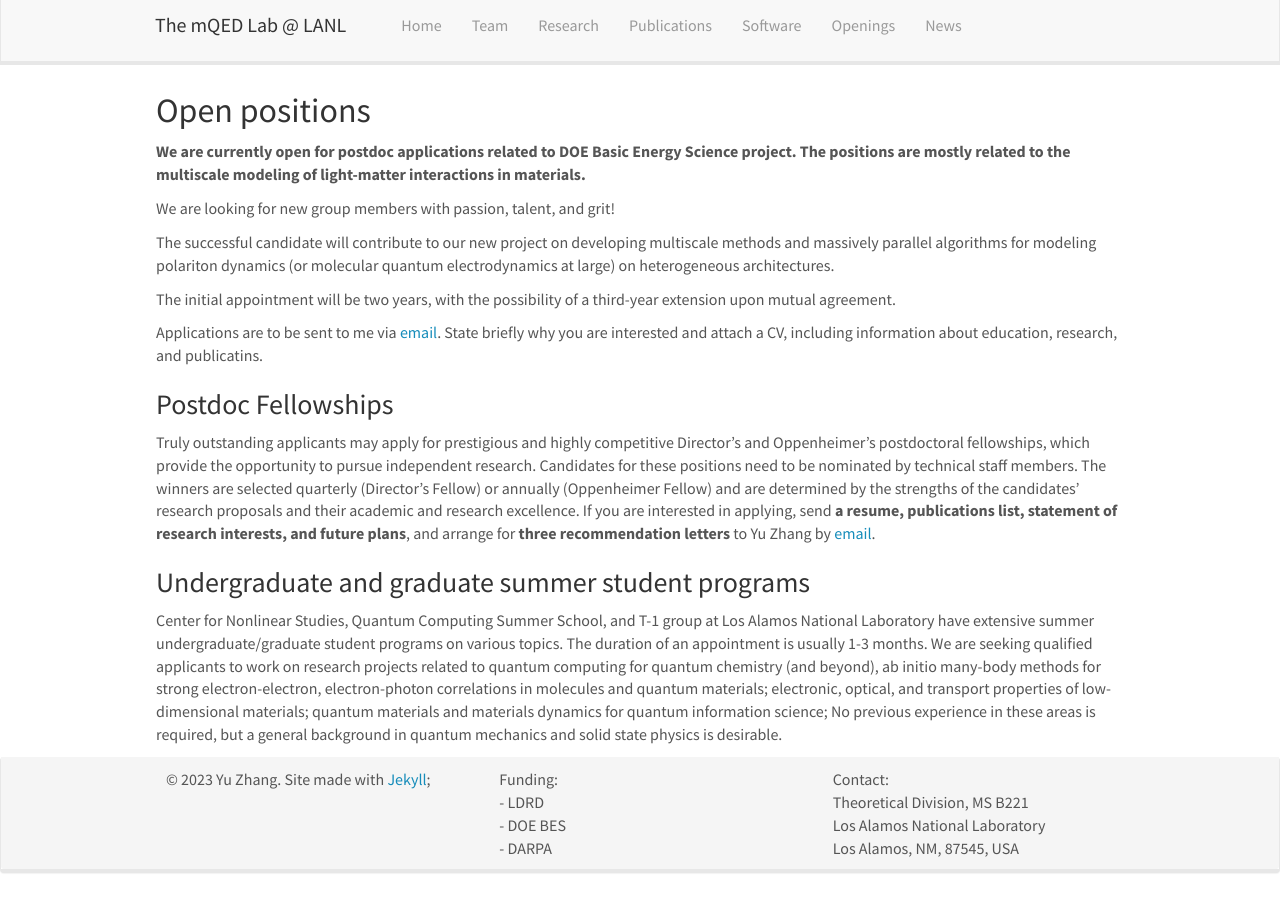
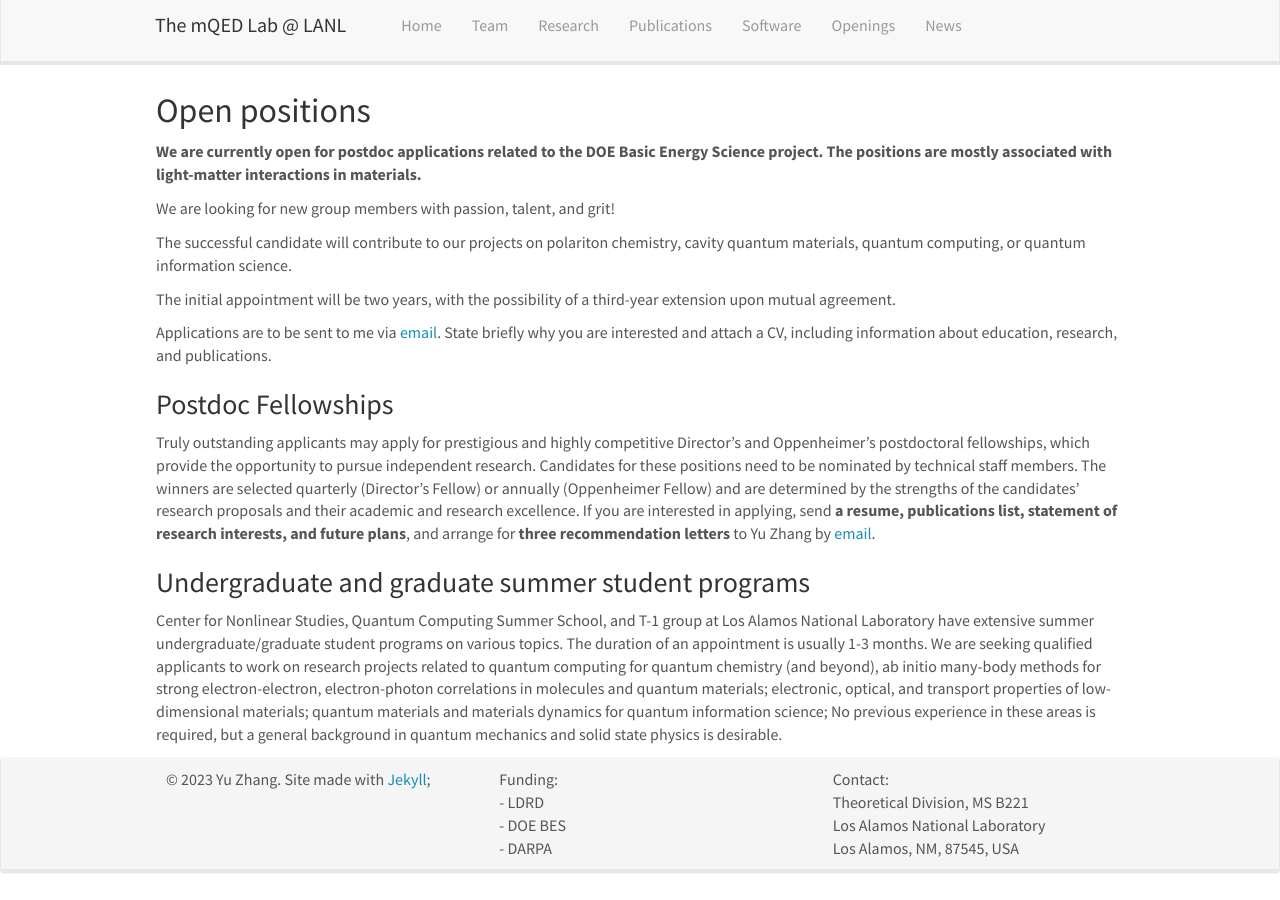
Before and after one commit to ares201005/ares201005.github.io, a Jekyll site: the page built from _pages/openings.md, in a window 1280 px wide. Built offline with Jekyll 4.4.1, drawn with Linux system fonts in a browser that asks for light colours; nearby versions of some CDN libraries; a style sheet for code colours, icons or effects is not loaded.

Commit message:
minor updates

```diff
--- a/_pages/openings.md
+++ b/_pages/openings.md
@@ -8,15 +8,18 @@ permalink: /openings
 
 ## Open positions
 
-**We are currently open for postdoc applications related to DOE Basic Energy Science project. The positions are mostly related to the multiscale modeling of light-matter interactions in materials.**
+**We are currently open for postdoc applications related to the DOE Basic Energy Science project. The positions are mostly associated with light-matter interactions in materials.**
 
-We are  looking for new group members with passion, talent, and grit!
+We are looking for new group members with passion, talent, and grit!
 
-The successful candidate will contribute to our new project on developing multiscale methods and massively parallel algorithms for modeling polariton dynamics (or molecular quantum electrodynamics at large) on heterogeneous architectures.
+The successful candidate will contribute to our projects on polariton chemistry, cavity quantum materials, quantum computing, or quantum information science.
+
+<!--  developing multiscale methods and massively parallel algorithms for modeling polariton dynamics (or molecular quantum electrodynamics at large) on heterogeneous architectures. -->
+
 
 The initial appointment will be two years, with the possibility of a third-year extension upon mutual agreement.
 
-Applications are to be sent to me via [email](mailto:zhy@lanl.gov). State briefly why you are interested and attach a CV, including information about education, research, and publicatins.
+Applications are to be sent to me via [email](mailto:zhy@lanl.gov). State briefly why you are interested and attach a CV, including information about education, research, and publications.
 
 ### Postdoc Fellowships
 
```
Also changed, not shown: _data/news.yml (+7 -0 lines), _pages/cv.md (+2 -0 lines), _pages/software.md (+5 -5 lines), _pages/team.md (+2 -3 lines).
